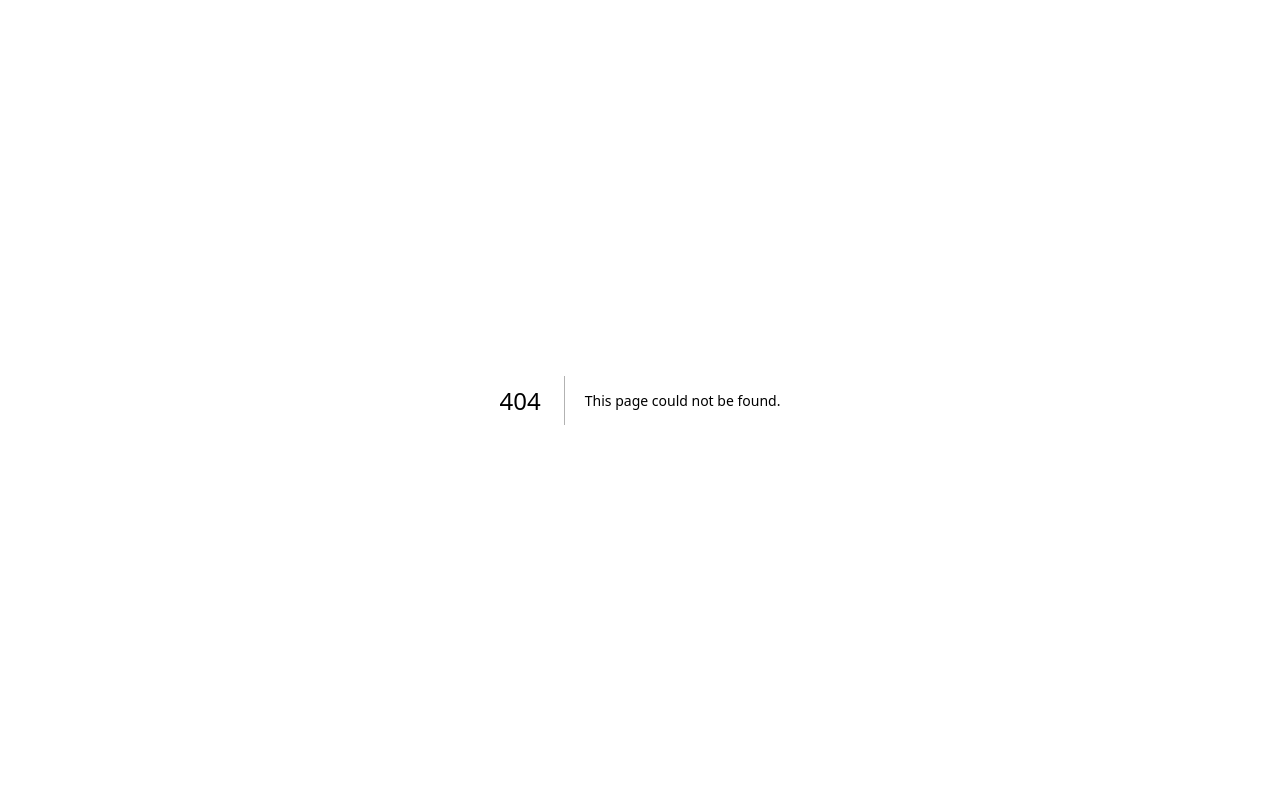
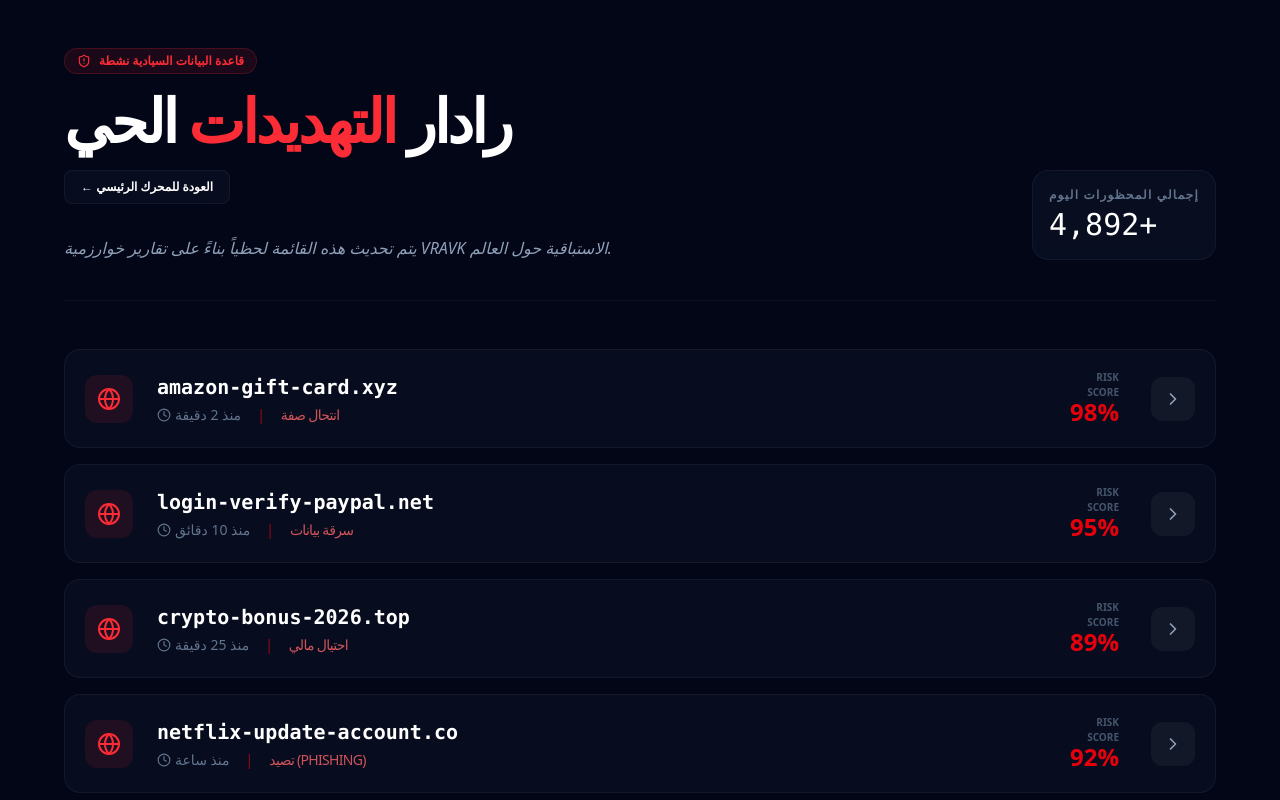
Before and after one commit to NOURKLOUB/vravk-core, a Next.js app: page /threats in a window 1280 px wide. Before the commit this address had no page. Shown: the top 800 px of the page. Built offline with nearby package versions, Linux system fonts and the light colour scheme.

Commit message:
VRAVK: Active Threat Radar & Navigation Link

```diff
--- a/src/app/page.tsx
+++ b/src/app/page.tsx
@@ -2,6 +2,7 @@
 import React, { useState, useEffect } from 'react';
 import { ShieldCheck, ShieldAlert, Globe, Zap, Lock, Users, BarChart } from 'lucide-react';
 import axios from 'axios';
+import Link from 'next/link';
 const Counter = ({ target }: { target: number }) => {
   const [count, setCount] = useState(0);
 
@@ -56,7 +57,7 @@ export default function Home() {
             <span className="text-xl font-black tracking-tighter text-white">FRAVK <span className="text-blue-500">CORE</span></span>
           </div>
           <div className="hidden md:flex gap-8 text-sm font-medium text-slate-400">
-            <a href="#" className="hover:text-blue-400 transition-colors">قاعدة التهديدات</a>
+           <Link href="/threats" className="hover:text-blue-400 transition-colors">قاعدة التهديدات</Link>
             <a href="#" className="hover:text-blue-400 transition-colors">المطورين API</a>
             <a href="#" className="hover:text-blue-400 transition-colors">عن النظام</a>
           </div>
--- /dev/null
+++ b/src/app/threats/page.tsx
@@ -0,0 +1,82 @@
+"use client";
+import React from 'react';
+import { ShieldAlert, Globe, Clock, ExternalLink, ChevronRight } from 'lucide-react';
+import Link from 'next/link'
+const ThreatDatabase = () => {
+  // بيانات "دهاء" تظهر نشاط النظام (سيتم ربطها بالـ Database لاحقاً)
+  const recentThreats = [
+    { id: 1, domain: "amazon-gift-card.xyz", type: "انتحال صفة", risk: 98, time: "منذ 2 دقيقة" },
+    { id: 2, domain: "login-verify-paypal.net", type: "سرقة بيانات", risk: 95, time: "منذ 10 دقائق" },
+    { id: 3, domain: "crypto-bonus-2026.top", type: "احتيال مالي", risk: 89, time: "منذ 25 دقيقة" },
+    { id: 4, domain: "netflix-update-account.co", type: "تصيد (Phishing)", risk: 92, time: "منذ ساعة" },
+  ];
+
+  return (
+    <main className="min-h-screen bg-[#020617] text-slate-200 p-6 md:p-12">
+      <div className="max-w-6xl mx-auto">
+        {/* Header الهيبة */}
+        <div className="flex flex-col md:flex-row justify-between items-end mb-12 gap-6 border-b border-white/5 pb-10">
+          <div>
+            <div className="inline-flex items-center gap-2 bg-red-500/10 border border-red-500/20 px-3 py-1 rounded-full text-red-500 text-xs font-bold mb-4">
+              <ShieldAlert size={14} /> قاعدة البيانات السيادية نشطة
+            </div>
+            <h1 className="text-4xl md:text-6xl font-black text-white tracking-tighter">
+              رادار <span className="text-red-500 text-glow">التهديدات</span> الحي
+            </h1>
+            <Link href="/" className="text-xs bg-slate-900/40 border border-white/5 hover:bg-slate-900/40 text-white px-4 py-2 mt-5 rounded-lg font-bold transition-all mb-4 inline-block">
+  ← العودة للمحرك الرئيسي
+</Link>
+
+            <p className="text-slate-400 mt-4 max-w-xl font-light italic">
+              يتم تحديث هذه القائمة لحظياً بناءً على تقارير خوارزمية VRAVK الاستباقية حول العالم.
+            </p>
+          </div>
+          <div className="bg-slate-900/50 p-4 rounded-2xl border border-white/5 backdrop-blur-md">
+            <span className="text-xs text-slate-500 block mb-1 uppercase font-bold tracking-widest">إجمالي المحظورات اليوم</span>
+            <span className="text-3xl font-mono text-white">4,892+</span>
+          </div>
+        </div>
+
+        {/* قائمة التهديدات */}
+        <div className="grid gap-4">
+          {recentThreats.map((threat) => (
+            <div key={threat.id} className="group bg-slate-900/40 border border-white/5 p-5 rounded-2xl flex flex-col md:flex-row items-center justify-between hover:border-red-500/30 transition-all hover:shadow-[0_0_20px_rgba(239,68,68,0.05)]">
+              <div className="flex items-center gap-6 w-full">
+                <div className="bg-red-500/10 p-3 rounded-xl text-red-500">
+                  <Globe size={24} />
+                </div>
+                <div>
+                  <h3 className="text-xl font-mono font-bold text-white group-hover:text-red-400 transition-colors">{threat.domain}</h3>
+                  <div className="flex gap-4 mt-1 text-sm text-slate-500 font-medium">
+                    <span className="flex items-center gap-1"><Clock size={14}/> {threat.time}</span>
+                    <span className="text-red-800">|</span>
+                    <span className="text-red-400/80 uppercase tracking-tighter">{threat.type}</span>
+                  </div>
+                </div>
+              </div>
+
+              <div className="flex items-center gap-8 mt-4 md:mt-0 w-full md:w-auto justify-between md:justify-end">
+                <div className="text-right">
+                  <span className="text-[10px] text-slate-600 block uppercase font-black">Risk Score</span>
+                  <span className="text-2xl font-black text-red-600 leading-none">{threat.risk}%</span>
+                </div>
+                <button className="p-3 bg-white/5 hover:bg-white/10 rounded-xl transition-all">
+                  <ChevronRight size={20} className="text-slate-400" />
+                </button>
+              </div>
+            </div>
+          ))}
+        </div>
+
+        {/* رسالة القوة في الأسفل */}
+        <div className="mt-16 text-center border-t border-white/5 pt-12">
+          <p className="text-slate-600 text-xs font-bold uppercase tracking-[0.4em]">
+            VRAVK Intelligence Unit - Global Defense Network
+          </p>
+        </div>
+      </div>
+    </main>
+  );
+};
+
+export default ThreatDatabase;
```
